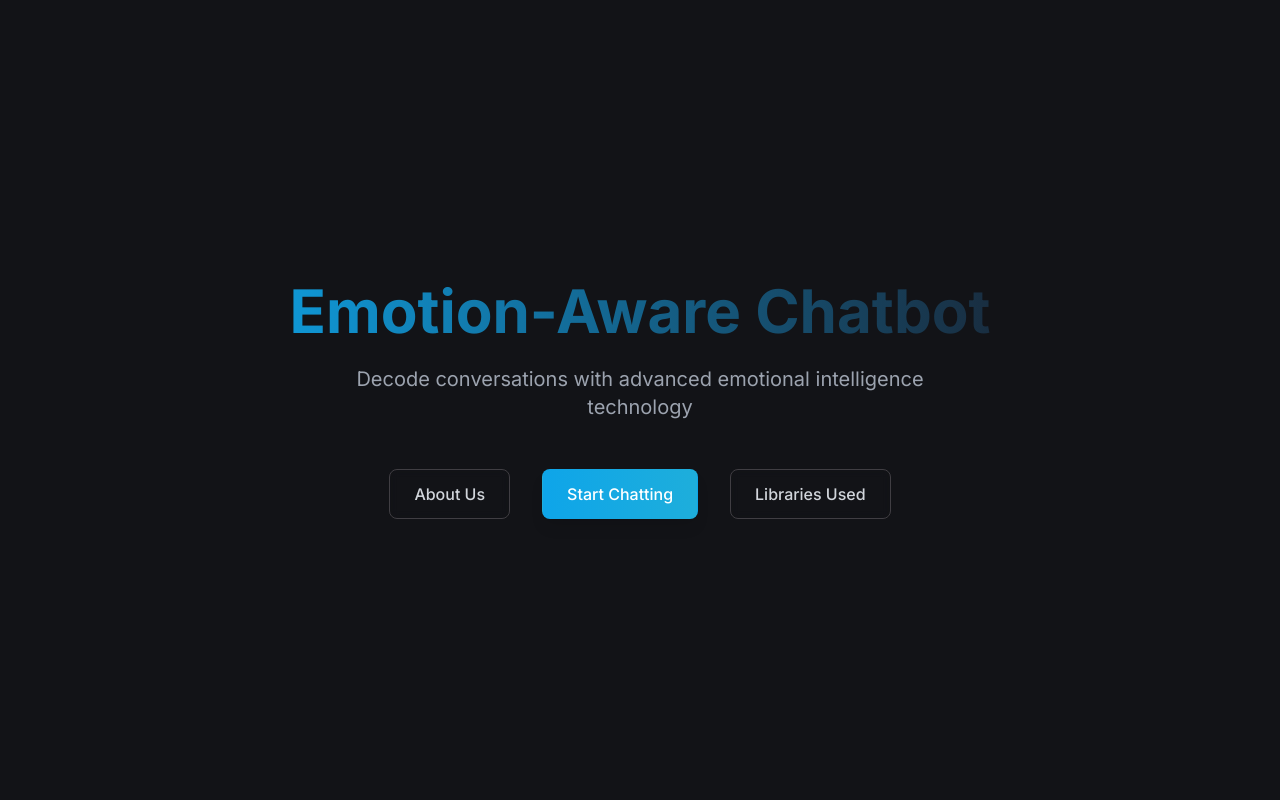
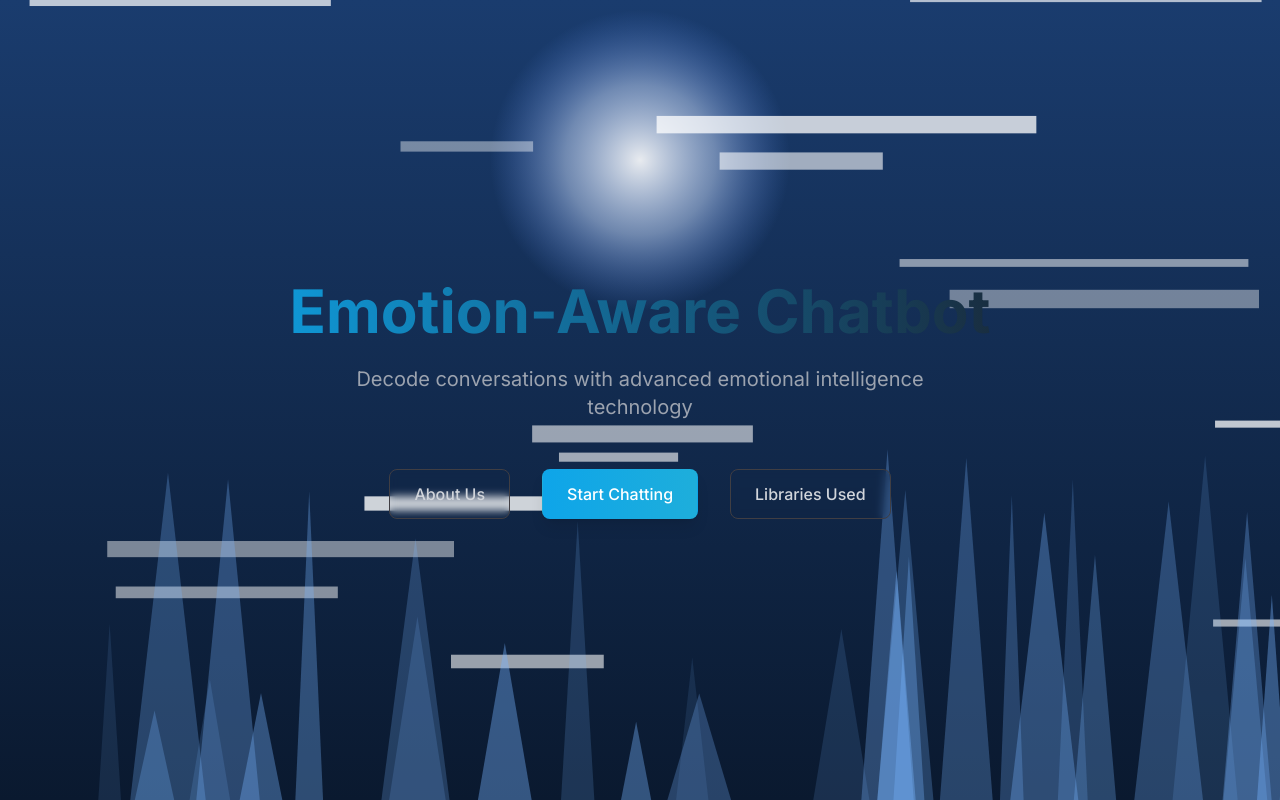
Before and after one commit to Shlok-Jadhav00/emotionflow-chat-portal, a React (Vite) app: page / in a window 1280 px wide. Built offline with nearby package versions, Linux system fonts and the light colour scheme.

Commit message:
Fix: Background color issue
Fixes the background color not displaying correctly.

```diff
--- a/src/components/Background.tsx
+++ b/src/components/Background.tsx
@@ -142,7 +142,7 @@ const Background = () => {
     };
   }, []);
 
-  return <canvas ref={canvasRef} className="fixed inset-0 -z-10 bg-[#0A192F]" />;
+  return <canvas ref={canvasRef} className="fixed inset-0 -z-10" />;
 };
 
 export default Background;
--- a/src/pages/Index.tsx
+++ b/src/pages/Index.tsx
@@ -4,7 +4,7 @@ import Button from '@/components/Button';
 
 const Index = () => {
   return (
-    <div className="min-h-screen flex flex-col items-center justify-center px-4 font-inter bg-[#121317]">
+    <div className="min-h-screen flex flex-col items-center justify-center px-4 font-inter">
       <Background />
 
       <main className="w-full max-w-4xl mx-auto text-center relative">
```
